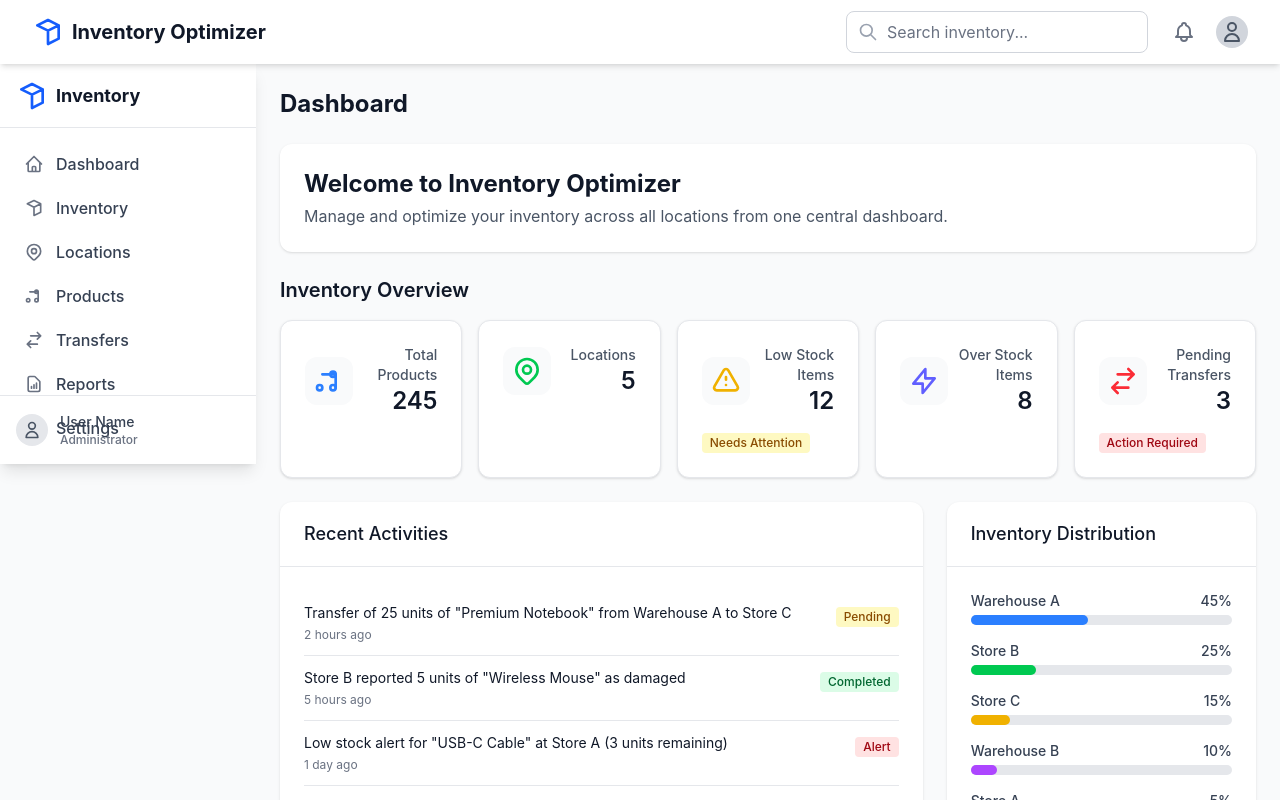
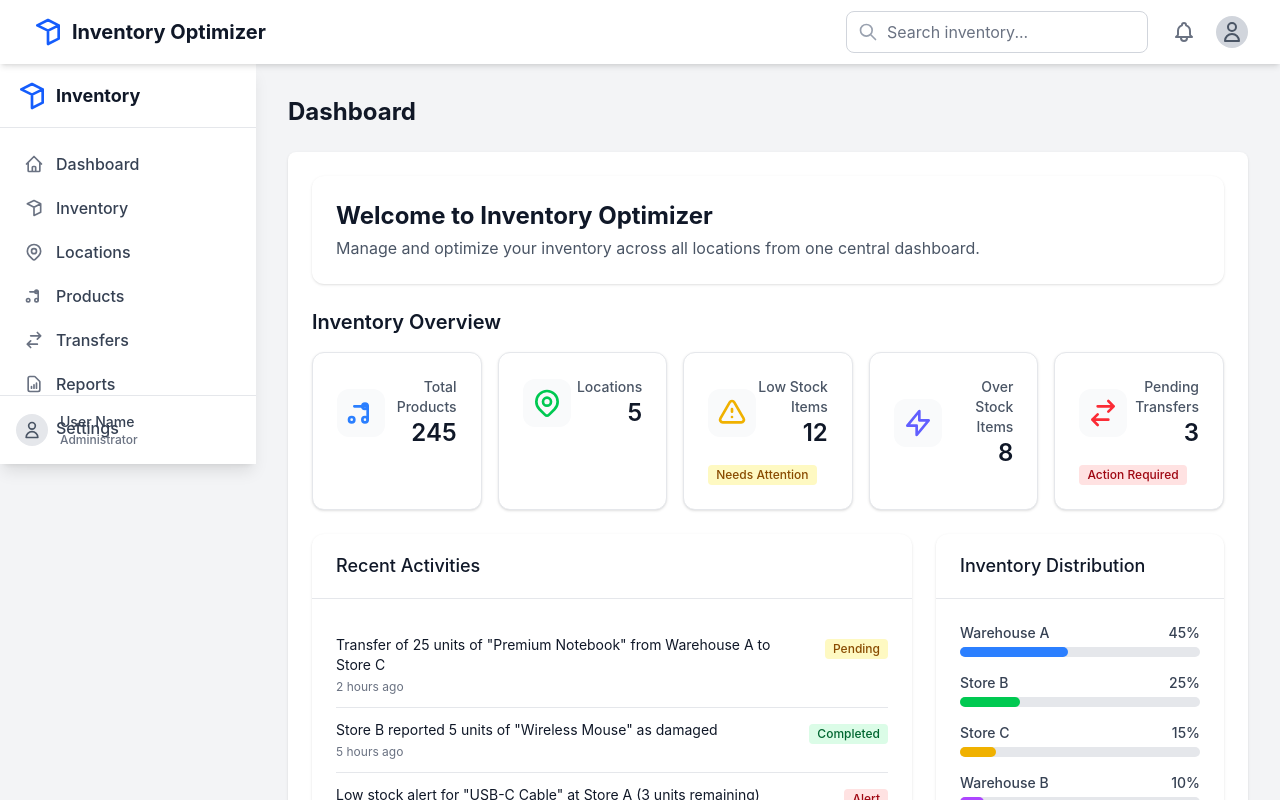
Before and after one commit to Workflow-Manager-admin/multilocation-inventory-optimizer-95269-95286, a Next.js app in the folder multi_location_inventory_optimizer/: page / in a window 1280 px wide. Shown: the top 800 px of the page. Built offline with nearby package versions, Linux system fonts and the light colour scheme.

Commit message:
Auto-commit: Changes as of 2025-05-22T13:35:29.935542+00:00

```diff
--- a/multi_location_inventory_optimizer/src/components/layout/MainContainer.tsx
+++ b/multi_location_inventory_optimizer/src/components/layout/MainContainer.tsx
@@ -49,26 +49,26 @@ export default function MainContainer({ children, pageTitle }: MainContainerProp
   };
 
   return (
-    <div className="flex flex-col min-h-screen bg-gray-50 dark:bg-gray-900">
+    <div className="flex flex-col min-h-screen bg-[color:var(--bg-canvas)]">
       {/* Header */}
       <Header onToggleSidebar={toggleSidebar} />
 
       {/* Main content area with sidebar */}
-      <div className="flex flex-1 relative overflow-hidden">
+      <div className="flex flex-1 relative">
         {/* Sidebar */}
         <Sidebar isOpen={sidebarOpen} onClose={closeSidebar} />
 
         {/* Main content */}
-        <main className="flex-1 overflow-y-auto p-3 sm:p-5 lg:p-6 w-full">
+        <main className="flex-1 p-4 sm:p-6 lg:p-8 max-w-[1440px] w-full mx-auto">
           {/* Page title area */}
           {pageTitle && (
             <div className="mb-4 sm:mb-6">
-              <h1 className="text-xl sm:text-2xl font-bold text-gray-900 dark:text-white">{pageTitle}</h1>
+              <h1 className="text-xl sm:text-2xl font-bold text-[color:var(--text-primary)]">{pageTitle}</h1>
             </div>
           )}
 
           {/* Page content */}
-          <div className="w-full mx-auto">
+          <div className="w-full bg-[color:var(--bg-component)] rounded-md shadow-sm p-4 sm:p-6 mb-6">
             {children}
           </div>
         </main>
```
Also changed, not shown: 2 other files (tests, documents, lock files or other folders).
